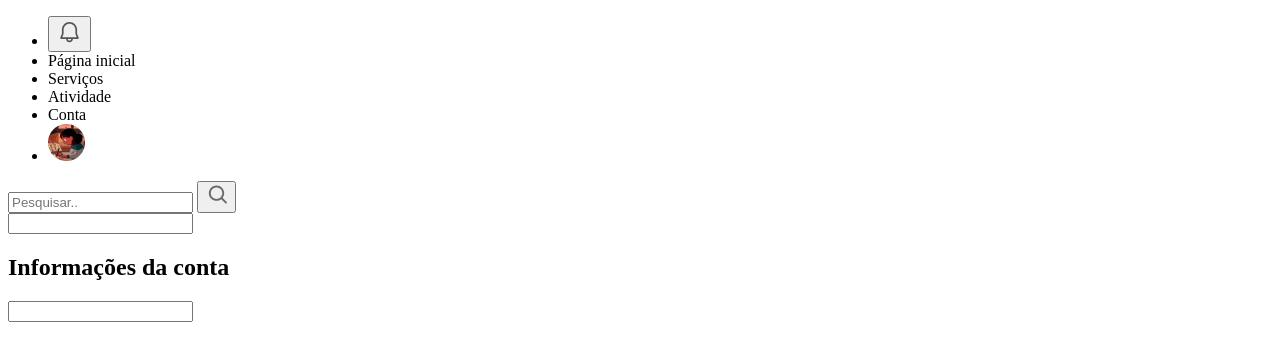
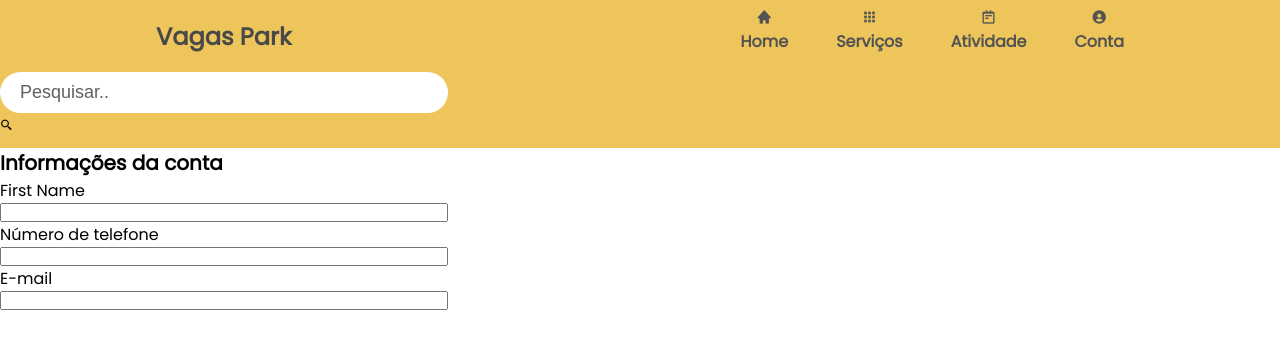
Before and after one commit to raciriaco/Home-proposta-01, a PHP site: page /infoconta.html in a window 1280 px wide. Shown: the top 361 px of the page. Run offline with PHP 8.4, Linux system fonts and the light colour scheme.

```diff
--- a/css/style-usuario.css
+++ b/css/style-usuario.css
@@ -96,7 +96,7 @@ h2{
 }
 
 .header{
-    position: fixed;
+    /*position: fixed; */
     top: 0;
     left: 0;
     width: 100%;
@@ -232,3 +232,18 @@ i.nav__icon{
    background: transparent;
    border: 0;
 }
+
+/*fim nav */
+
+/* INFO PERFIL */
+.form{
+    align-items:center;
+    display
+
+}
+ .wrapper{
+    display: grid;
+    grid-column: 1;
+    width: 35%;
+    align-items:center;
+ }
--- a/infoconta.html
+++ b/infoconta.html
@@ -4,61 +4,88 @@
     <meta charset="UTF-8">
     <meta http-equiv="X-UA-Compatible" content="IE=edge">
     <meta name="viewport" content="width=device-width, initial-scale=1.0">
-    <link rel="stylesheet" href="css/estiloperfil.css">
+    <link rel="stylesheet" href="css/style-usuario.css">
     <link rel="preconnect" href="https://fonts.googleapis.com">
     <link rel="preconnect" href="https://fonts.gstatic.com" crossorigin>
     <link href="https://fonts.googleapis.com/css2?family=Poppins:ital,wght@0,400;1,300&display=swap" rel="stylesheet">
     <script src="https://cdn.jsdelivr.net/npm/@popperjs/core@2.11.6/dist/umd/popper.min.js" integrity="sha384-oBqDVmMz9ATKxIep9tiCxS/Z9fNfEXiDAYTujMAeBAsjFuCZSmKbSSUnQlmh/jp3" crossorigin="anonymous"></script>
     <script src="https://cdn.jsdelivr.net/npm/bootstrap@5.3.0-alpha2/dist/js/bootstrap.min.js" integrity="sha384-heAjqF+bCxXpCWLa6Zhcp4fu20XoNIA98ecBC1YkdXhszjoejr5y9Q77hIrv8R9i" crossorigin="anonymous"></script>
-    <title>Perfil</title>
+    <link href='https://unpkg.com/boxicons@2.1.4/css/boxicons.min.css' rel='stylesheet'>
+    <link href="https://fonts.googleapis.com/css2?family=Poppins:ital,wght@0,400;1,300&display=swap" rel="stylesheet">
+
+
+    <title>Olá, @Fulano</title>
 </head>
 <body>
 
-    <header>
-        <div class="wrapper">
+    <header class="header" id="header">
+        <nav class="nav container">
+            <a href="#" class="nav__logo">Vagas Park</a>
+            <div class="nav__menu" id="nav-menu">
+                <ul class="nav__list">
+                    <li class="nav__item">
+                        <a href="#home" class="nav__link">
+                            <i class='bx bxs-home' ></i>
+                            <span class="nav__name">Home</span>
+                        </a>
+                    </li>
+                    <li class="nav__item">
+                        <a href="#servicos" class="nav__link">
+                            <i class='bx bxs-grid' ></i>
+                            <span class="nav__name">Serviços</span>
+                        </a>
+                    </li>
+                    <li class="nav__item">
+                        <a href="#atividade" class="nav__link">
+                            <i class='bx bx-notepad'></i>
+                            <span class="nav__name">Atividade</span>
+                        </a>
+                    </li>
+                    <li class="nav__item">
+                        <a href="#conta" class="nav__link">
+                            <i class='bx bxs-user-circle' ></i>
+                            <span class="nav__name">Conta</span>
+                        </a>
+                    </li>
+                </ul>
+            </div>
+             </li>
+         </nav>
+         <div class="wrapper">
             <nav>
                 <ul>
-                    <li>
-                       <button class="btn-alert">
-                        <img src="img/alert-icon.svg" alt="">
-                    </button>
-                    </li>
-                    <li>Página inicial</li>
-                    <li>Serviços</li>
-                    <li>Atividade</li>
-                    <li>Conta</li>
-                    <li>
-                        <a href="perfil.html"><img src="img/fotousuario.png" alt=""></a>
-                    </li>
-                </ul>
-
                 <div class="container">
-                    <form class="form" action="">
+                    <form action="">
                       <input type="search" class="search-bar" placeholder="Pesquisar.." name="q">
                       <button class="search-bar-button" type="submit">
-                          <img src="img/search-icon.svg">
+                        <i class='bx bx-search-alt-2'></i>
                       </button>
                    </form>
               </div>
             </nav>
             <!--fim do menu-->
+
         </div>
     </header>
 
+       <div class="foto-conta">
+
+            <form class="form-info">
+                <h2>Informações da conta</h2>
+                <div class="wrapper">
+                    <label for="first_name">First Name</label>
+                    <input type="text" id="first_name" name="first_name">
+
+                    <label for="first_name">Número de telefone</label>
+                    <input type="text" id="first_name" name="first_name">
+
+                    <label for="first_name">E-mail</label>
+                    <input type="text" id="first_name" name="first_name">
+                 </div>
+             </form>
+         </div>
 
 
-       <div class="foto-conta">
-            <input type="photo">
-            <h2>Informações da conta</h2>
-
-            <div class="info-conta">
-                 <form action="">
-                     <label for=""></label>
-                     <input type="text">
-                </form>
-            </div>
-
-        </div>
 
 
 
```
Also changed, not shown: home-usuario.html (+7 -5 lines).
